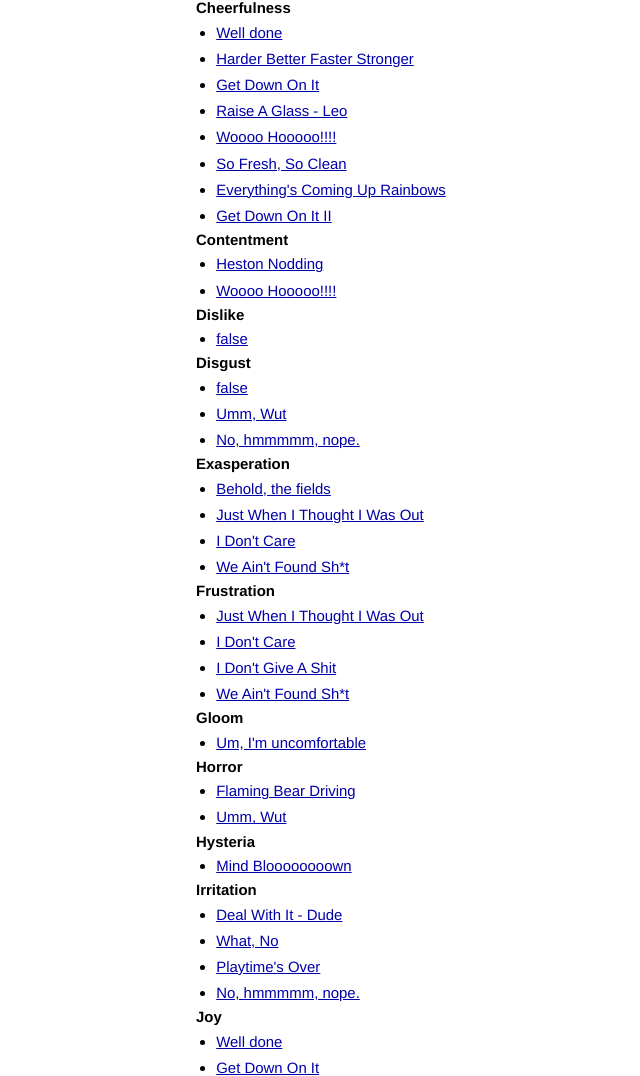
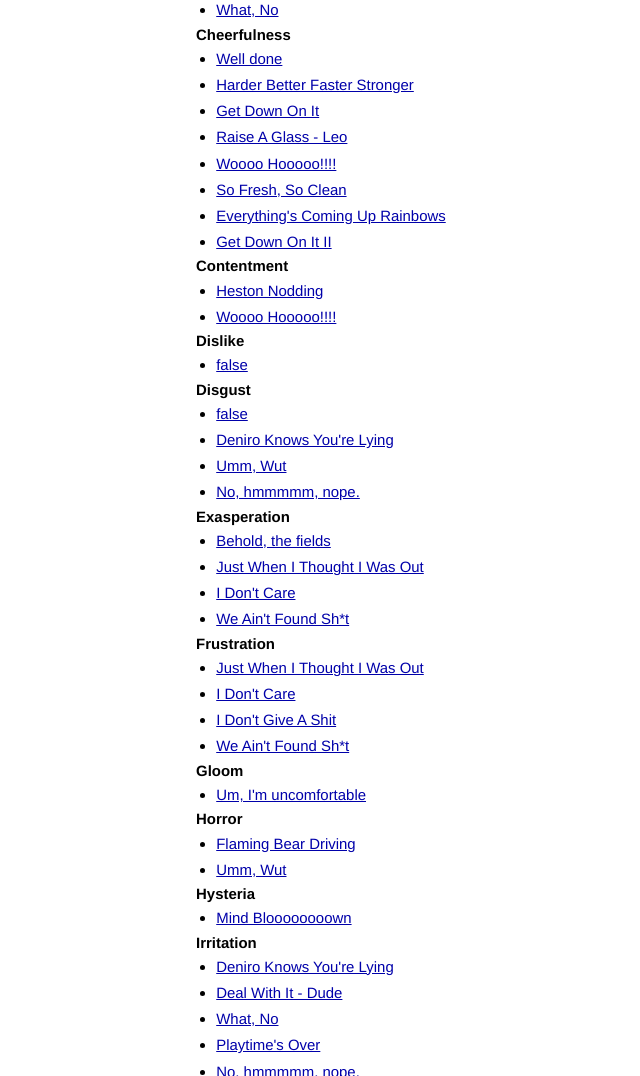
Before and after one commit to jschairb/zeitgeist, a Jekyll site: the page built from index.html, in a window 1280 px wide and 1400 px high, cut to the strip 324-1400 px from the top of the window. Shown: the whole strip, without its empty margins (130-770 px from the left). Built offline with Jekyll 4.4.1, drawn with Linux system fonts in a browser that asks for light colours; Markdown is read by kramdown in place of the engine named in the settings; some of the changed text lies outside the part shown.

Commit message:
DENIRO GOODFELLAS SKEPTICAL

```diff
--- a/_data/categories.yaml
+++ b/_data/categories.yaml
@@ -5,6 +5,7 @@ Astonishment:
   - mind-blown
   - wtf-montage
 Annoyance:
+  - deniro-goodfellas-skeptical
   - dude-deal-with-it
   - michael-bluth-what-no
 Cheerfulness:
@@ -23,6 +24,7 @@ Dislike:
   - bronson-disapproval
 Disgust:
   - bronson-disapproval
+  - deniro-goodfellas-skeptical
   - jesse-disbelief
   - robert-downey-nope
 Exasperation:
@@ -43,6 +45,7 @@ Horror:
 Hysteria:
   - mind-blown
 Irritation:
+  - deniro-goodfellas-skeptical
   - dude-deal-with-it
   - michael-bluth-what-no
   - playtime-s-over
--- a/_data/images.yaml
+++ b/_data/images.yaml
@@ -22,6 +22,9 @@ daftpunk-dancing:
 defeatist-middle-class:
   file: defeatist-middle-class.gif
   name: "Don't Be Defeatist"
+deniro-goodfellas-skeptical:
+  file: deniro-goodfellas-skeptical.gif
+  name: "Deniro Knows You're Lying"
 downey-kisses:
   file: downey-kisses.gif
   name: "Beautiful, kisses"
```
Also changed, not shown: images/deniro-goodfellas-skeptical.gif (added).
